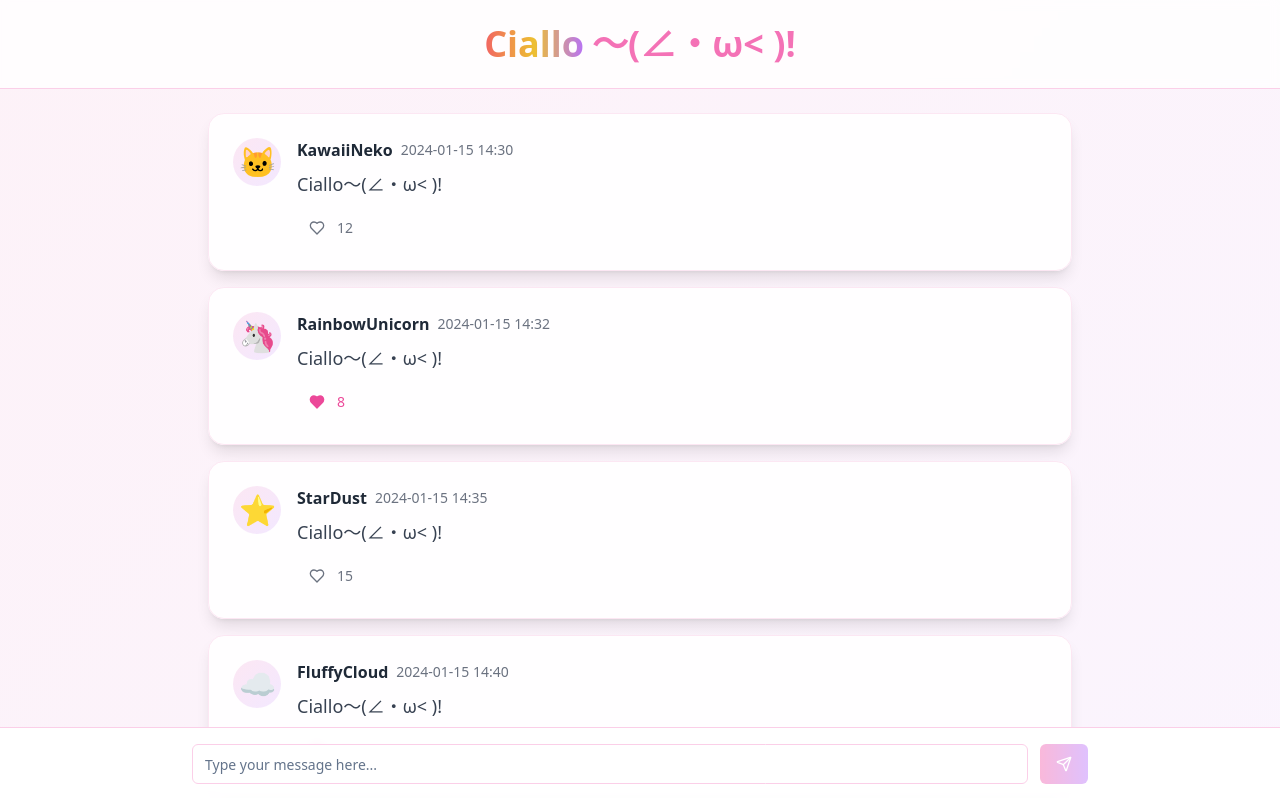
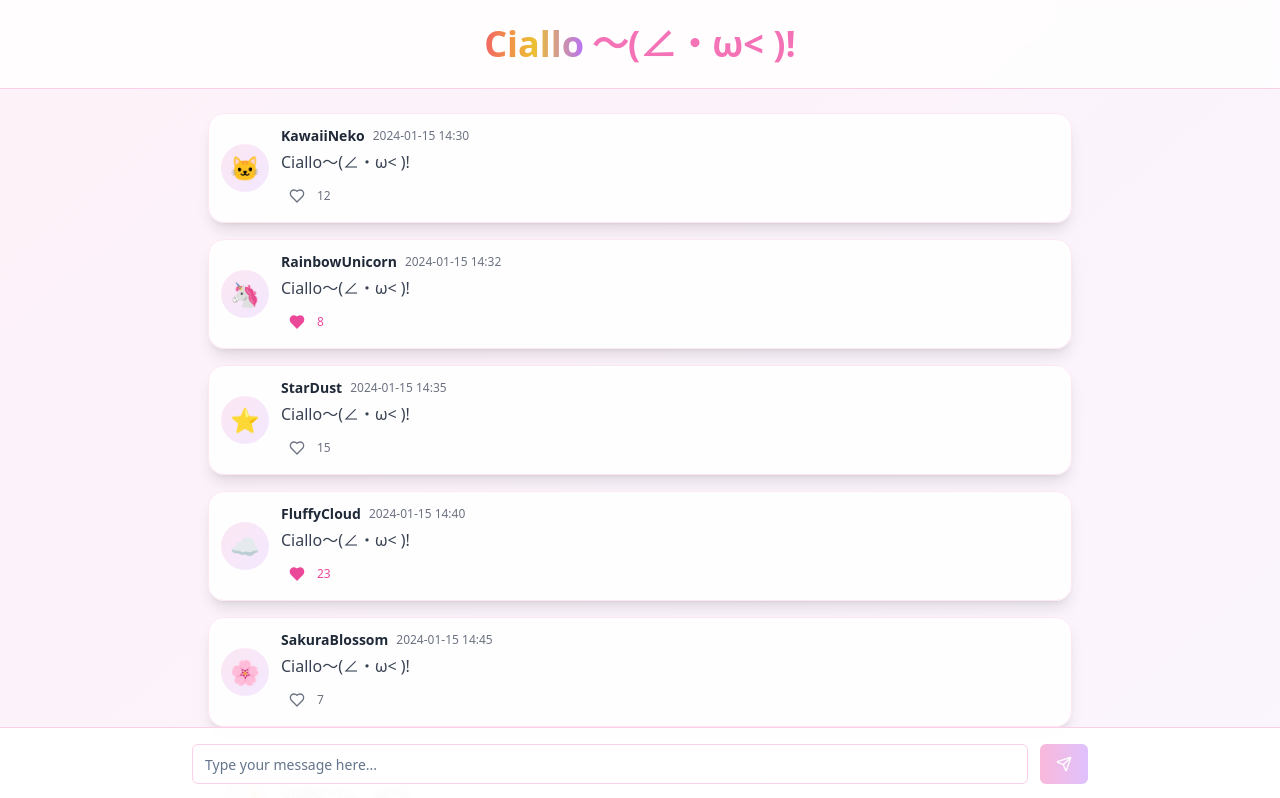
Before and after one commit to worro-mot/ciallo, a React (Vite) app: page / in a window 1280 px wide. Shown: the top 798 px of the page. Built offline with nearby package versions, Linux system fonts and the light colour scheme.

Commit message:
Refactor: Compact message box size
Adjust the message box height to be more compact, approximately double the size of the profile picture circle.

```diff
--- a/src/pages/Index.tsx
+++ b/src/pages/Index.tsx
@@ -135,32 +135,32 @@ const Index = () => {
         {messages.map((message) => (
           <div
             key={message.id}
-            className="bg-white/90 backdrop-blur-sm rounded-2xl p-6 shadow-lg hover:shadow-xl transition-all duration-300 border border-pink-100"
+            className="bg-white/90 backdrop-blur-sm rounded-2xl p-3 shadow-lg hover:shadow-xl transition-all duration-300 border border-pink-100"
           >
-            <div className="flex items-start space-x-4">
-              <div className="text-3xl bg-gradient-to-br from-pink-100 to-purple-100 rounded-full w-12 h-12 flex items-center justify-center">
+            <div className="flex items-center space-x-3">
+              <div className="text-2xl bg-gradient-to-br from-pink-100 to-purple-100 rounded-full w-12 h-12 flex items-center justify-center flex-shrink-0">
                 {message.avatar}
               </div>
-              <div className="flex-1">
-                <div className="flex items-center space-x-2 mb-2">
-                  <h3 className="font-semibold text-gray-800">{message.username}</h3>
-                  <span className="text-sm text-gray-500">{message.timestamp}</span>
+              <div className="flex-1 min-w-0">
+                <div className="flex items-center space-x-2 mb-1">
+                  <h3 className="font-semibold text-gray-800 text-sm">{message.username}</h3>
+                  <span className="text-xs text-gray-500">{message.timestamp}</span>
                 </div>
-                <p className="text-gray-700 mb-3 text-lg">{message.content}</p>
-                <div className="flex items-center space-x-2">
+                <p className="text-gray-700 mb-2 text-base">{message.content}</p>
+                <div className="flex items-center">
                   <Button
                     variant="ghost"
                     size="sm"
-                    className={`flex items-center space-x-1 hover:bg-pink-100 transition-colors ${
+                    className={`flex items-center space-x-1 hover:bg-pink-100 transition-colors h-7 px-2 ${
                       message.isLiked ? 'text-pink-500' : 'text-gray-500'
                     }`}
                     onClick={() => handleLike(message.id)}
                   >
                     <Heart
-                      size={16}
+                      size={14}
                       className={message.isLiked ? 'fill-current' : ''}
                     />
-                    <span>{message.likes}</span>
+                    <span className="text-xs">{message.likes}</span>
                   </Button>
                 </div>
               </div>
```
